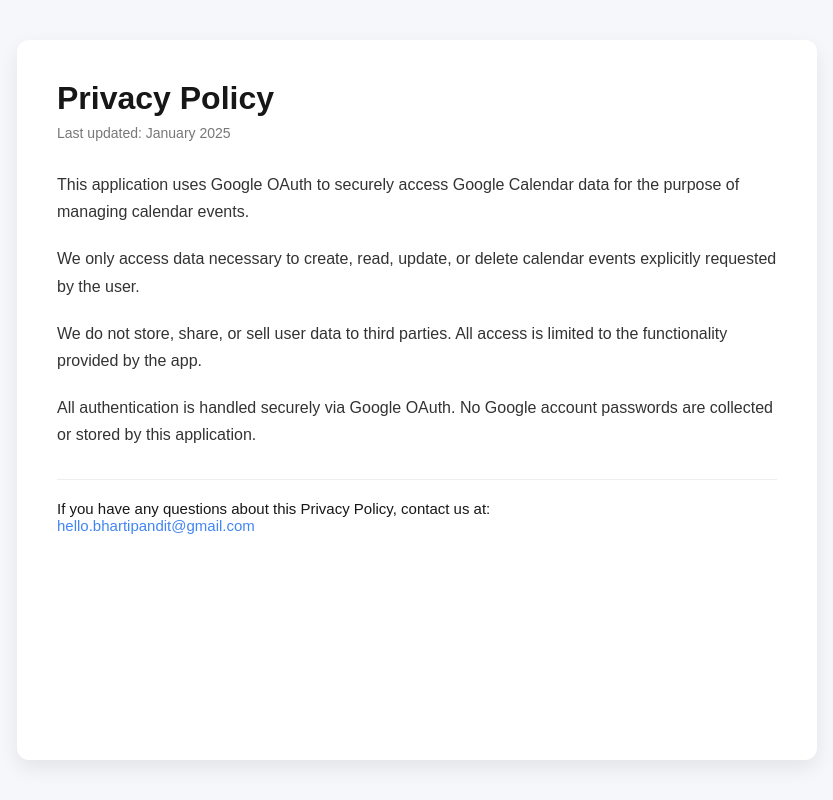
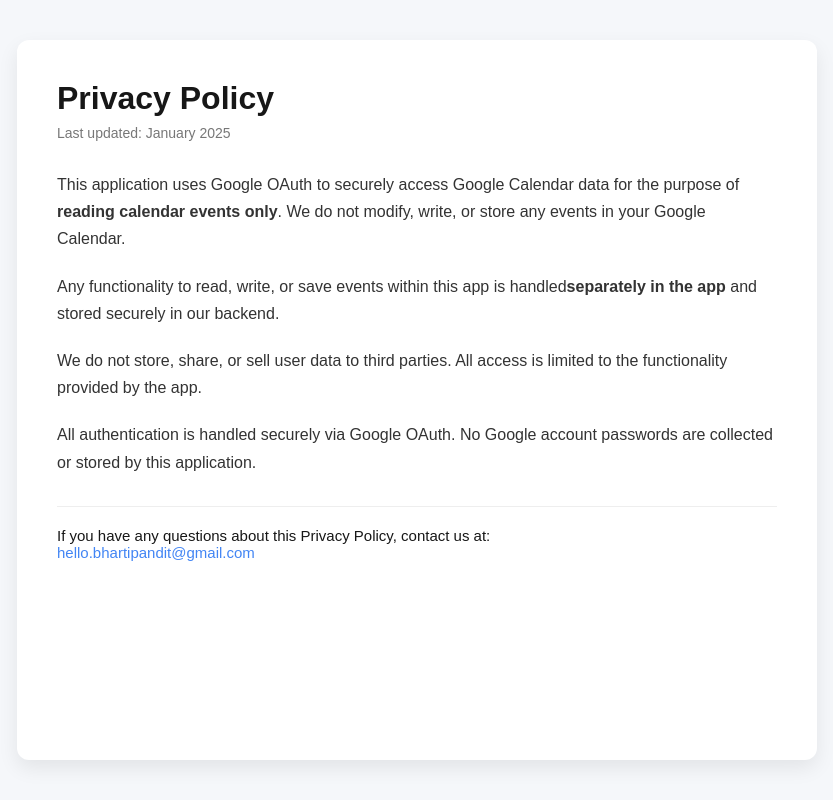
Before and after one commit to Bhartipandit/calendar-app, a Next.js app: page /privacy-policy in a window 1280 px wide. Shown: the whole page, without its empty margins (223-1056 px from the left). Built offline with nearby package versions, Linux system fonts and the light colour scheme.

Commit message:
main app description

```diff
--- a/src/app/privacy-policy/page.tsx
+++ b/src/app/privacy-policy/page.tsx
@@ -6,13 +6,14 @@ const PrivacyPolicyPage = () => {
         <p className="policy-updated">Last updated: January 2025</p>
 
         <p className="policy-section">
-          This application uses Google OAuth to securely access Google Calendar
-          data for the purpose of managing calendar events.
+          This application uses Google OAuth to securely access Google Calendar data for
+          the purpose of <strong>reading calendar events only</strong>. We do not modify,
+          write, or store any events in your Google Calendar.
         </p>
 
         <p className="policy-section">
-          We only access data necessary to create, read, update, or delete
-          calendar events explicitly requested by the user.
+          Any functionality to read, write, or save events within this app is handled
+          <strong>separately in the app</strong> and stored securely in our backend.
         </p>
 
         <p className="policy-section">
```
Also changed, not shown: src/app/login/page.tsx (+4 -8 lines), src/app/terms/page.tsx (+8 -2 lines).
